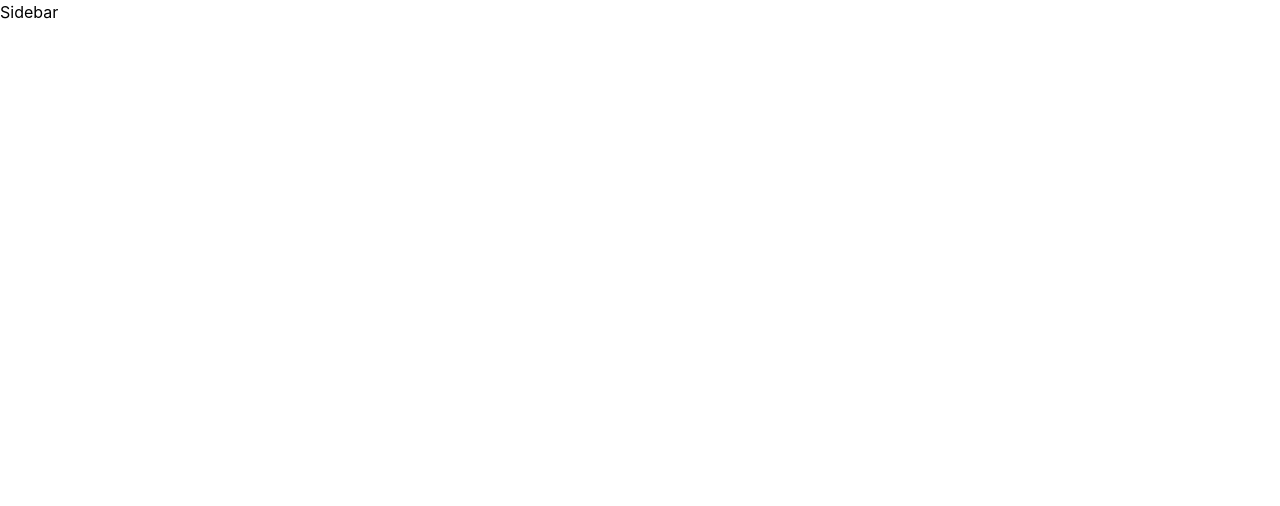
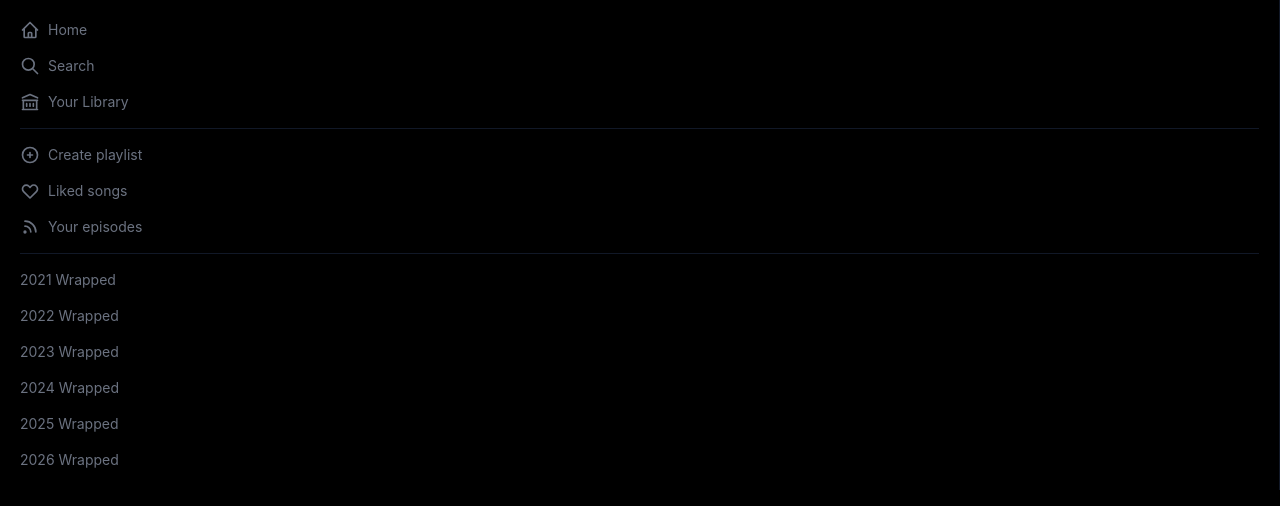
Before and after one commit to swipss/spotify, a Next.js app: page / in a window 1280 px wide. Shown: the top 506 px of the page. Built offline with nearby package versions, Linux system fonts and the light colour scheme.

Commit message:
create sidebar

```diff
--- a/components/Sidebar.js
+++ b/components/Sidebar.js
@@ -1,7 +1,54 @@
 import React from "react";
+import {
+  HomeIcon,
+  SearchIcon,
+  LibraryIcon,
+  PlusCircleIcon,
+  HeartIcon,
+  RssIcon,
+} from "@heroicons/react/outline";
 
 const Sidebar = () => {
-  return <div>Sidebar</div>;
+  return (
+    <div className="text-gray-500 p-5 text-sm border-r border-gray-900">
+      <div className="space-y-4">
+        <button className="flex items-center space-x-2 hover:text-white">
+          <HomeIcon className="h-5 w-5" />
+          <p>Home</p>
+        </button>
+        <button className="flex items-center space-x-2 hover:text-white">
+          <SearchIcon className="h-5 w-5" />
+          <p>Search</p>
+        </button>
+        <button className="flex items-center space-x-2 hover:text-white">
+          <LibraryIcon className="h-5 w-5" />
+          <p>Your Library</p>
+        </button>
+        <hr className="border-t-[0.1px] border-gray-900" />
+        <button className="flex items-center space-x-2 hover:text-white">
+          <PlusCircleIcon className="h-5 w-5" />
+          <p>Create playlist</p>
+        </button>
+        <button className="flex items-center space-x-2 hover:text-white">
+          <HeartIcon className="h-5 w-5" />
+          <p>Liked songs</p>
+        </button>
+        <button className="flex items-center space-x-2 hover:text-white">
+          <RssIcon className="h-5 w-5" />
+          <p>Your episodes</p>
+        </button>
+        <hr className="border-t-[0.1px] border-gray-900" />
+
+        {/* playlists */}
+        <p className="cursor-pointer hover:text-white">2021 Wrapped</p>
+        <p className="cursor-pointer hover:text-white">2022 Wrapped</p>
+        <p className="cursor-pointer hover:text-white">2023 Wrapped</p>
+        <p className="cursor-pointer hover:text-white">2024 Wrapped</p>
+        <p className="cursor-pointer hover:text-white">2025 Wrapped</p>
+        <p className="cursor-pointer hover:text-white">2026 Wrapped</p>
+      </div>
+    </div>
+  );
 };
 
 export default Sidebar;
--- a/package.json
+++ b/package.json
@@ -9,6 +9,7 @@
     "lint": "next lint"
   },
   "dependencies": {
+    "@heroicons/react": "^1.0.6",
     "next": "12.1.6",
     "react": "18.2.0",
     "react-dom": "18.2.0"
--- a/pages/index.js
+++ b/pages/index.js
@@ -5,8 +5,8 @@
 
 export default function Home() {
   return (
-    <div className="">
-      <main>
+    <div className="bg-black h-screen overflow-hidden">
+      <main className="">
         <Sidebar />
       </main>
 
```
Also changed, not shown: 2 other files (tests, documents, lock files or other folders).
